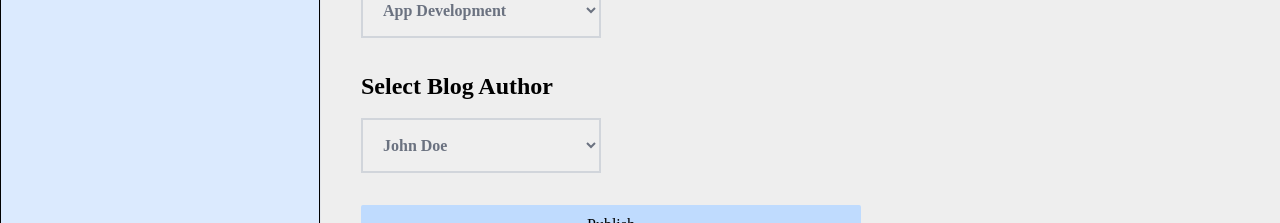
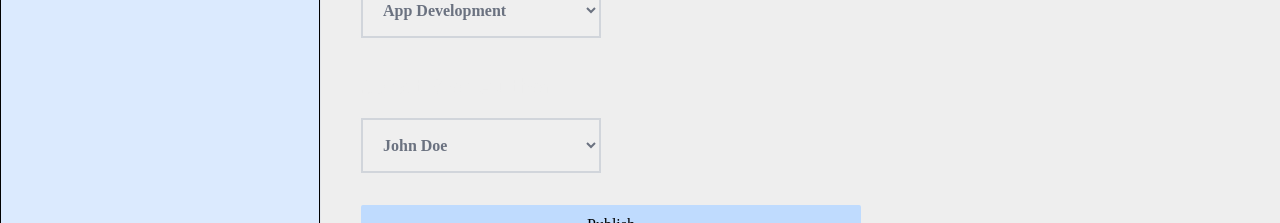
Before and after one commit to yasirjamil-code/blog-next, a Next.js app: page /admin/addBlog in a window 1280 px wide. Shown: the part 693-916 px from the top of the page. Built offline with nearby package versions, Linux system fonts and the light colour scheme; no server answers; sample sign-in values are in the browser's storage.

Commit message:
Them settings

```diff
--- a/src/app/admin/addBlog/page.jsx
+++ b/src/app/admin/addBlog/page.jsx
@@ -89,7 +89,7 @@ const AddBlog = () => {
           <p className="text-2xl font-bold">Upload Blog Image</p>
           <label htmlFor="blogImage" className="cursor-pointer">
             <Image
-              className="mt-4 object-cover object-center w-24"
+              className="mt-4 object-cover object-center w-24 dark:invert-0"
               width={270}
               height={70}
               alt="Upload Area"
@@ -106,7 +106,7 @@ const AddBlog = () => {
             />
           </label>
         </div>
-        <div className="flex flex-col gap-4">
+        <div className="flex flex-col gap-4 dark:bg-[#0F0F0F] dark:text-[#eee]">
           <p className="text-2xl font-bold">Select Category</p>
           <select
             value={data.postCategory}
@@ -119,7 +119,7 @@ const AddBlog = () => {
             <option value="UI-UX">UI-UX</option>
           </select>
         </div>
-        <div className="flex flex-col gap-4">
+        <div className="flex flex-col gap-4 dark:bg-[#0F0F0F] text-[#eee]">
           <p className="text-2xl font-bold">Select Blog Author </p>
           <select
             value={data.author}
--- a/src/components/AdminComponents/Sidebar.jsx
+++ b/src/components/AdminComponents/Sidebar.jsx
@@ -34,7 +34,7 @@ const Sidebar = () => {
   ];
 
   return (
-    <div className="flex flex-col min-h-[100vh] bg-blue-100 border-r">
+    <div className="flex flex-col min-h-[100vh] bg-blue-100 border-r dark:bg-[#0F0F0F] dark:text-[#eee]">
       <div className="w-28 sm:w-80 h-full relative py-12 border border-black ">
         <div className="w-[50%] sm:w-[80%] absolute right-0">
           {links.map((link) => (
```
